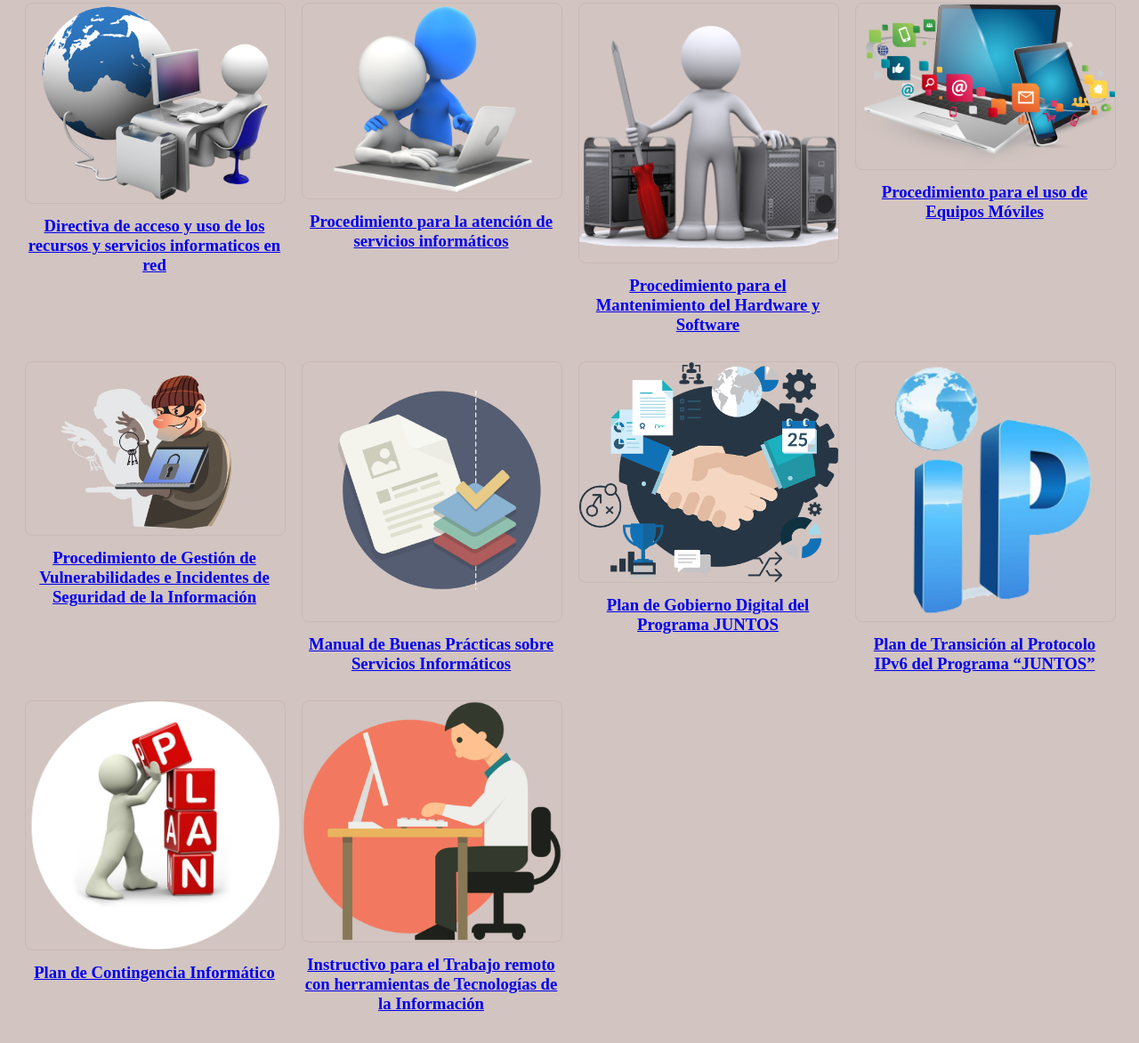
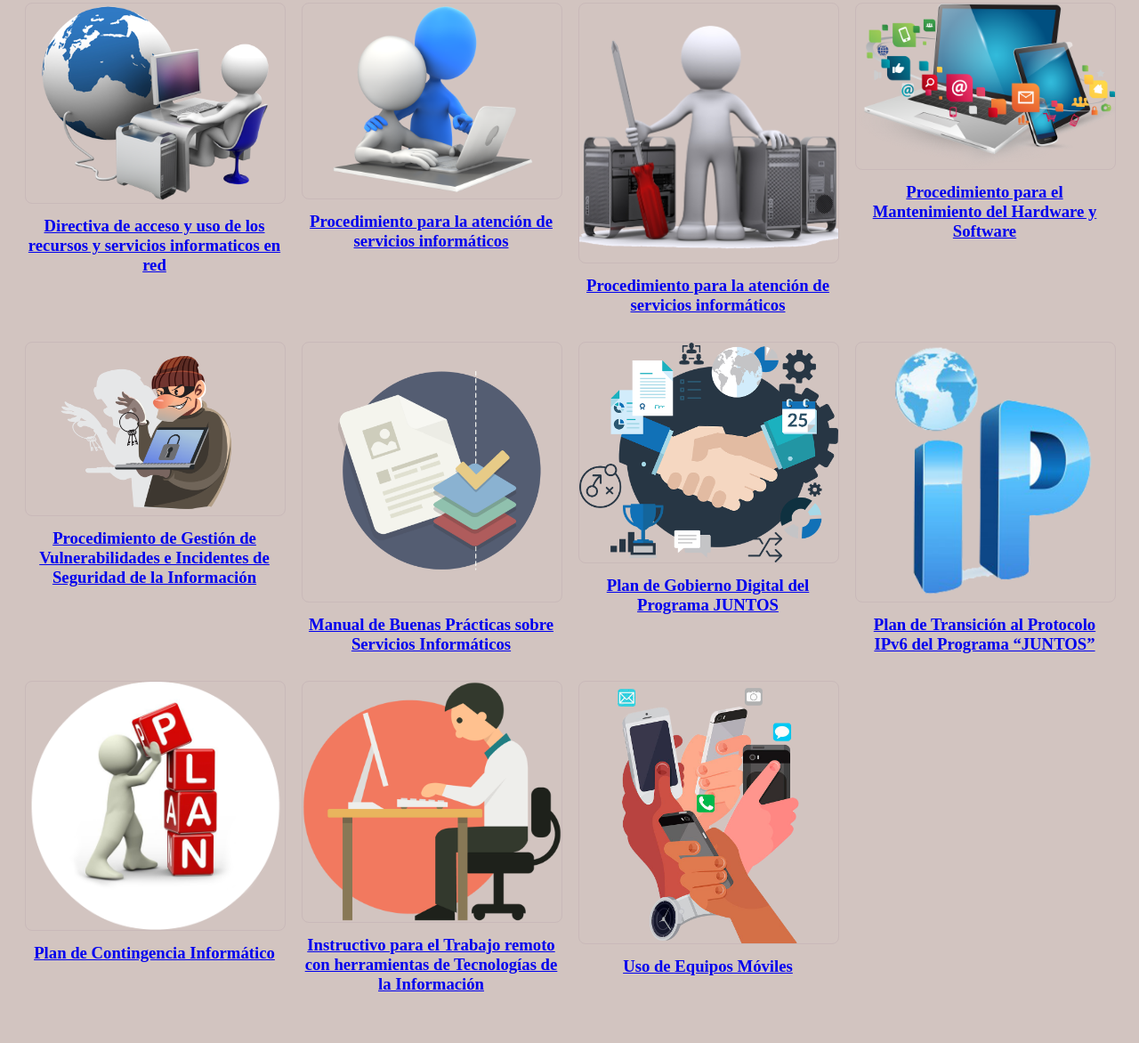
Before and after one commit to UTPUNOJ/DirectivaUTPuno, a plain HTML site: page index.html in a window 1280 px wide. Shown: the part 140-1312 px from the top of the page at 89% size. Drawn offline with Linux system fonts and the light colour scheme.

Commit message:
Add files via upload

```diff
--- a/index.html
+++ b/index.html
@@ -210,12 +210,11 @@
         </a>
     </div>
     <div>
-        <a href="https://dn.juntos.gob.pe/juntospodemos/sgd/DN_SGC/A3_GEST_SIST_TEC_INFORMACION/GESTION_TECNOLOGIAS_INFORMACION/UTI-GTI-P02_V2_063_2021_MantenimHDySW.pdf" target="_blank">
+        <a href="https://cdn.www.gob.pe/uploads/document/file/3546548/informe_evaluaci%C3%B3n_POI_2022_semestre1_UE_Programa%20Juntos.pdf.pdf" target="_blank">
             <img src="imgs/img3.png" alt="Imagen 3">
-            <h3>
-                Procedimiento para el
-                Mantenimiento del Hardware
-                y Software
+            <h3>Procedimiento para la
+                atención de servicios
+                informáticos
             </h3>
         </a>
     </div>
@@ -223,8 +222,9 @@
         <a href="https://dn.juntos.gob.pe/juntospodemos/sgd/DN_SGC/A3_GEST_SIST_TEC_INFORMACION/GESTION_TECNOLOGIAS_INFORMACION/UTI-GTI-P04-V2_150-2020_UsoEquiposMoviles.pdf" target="_blank">
             <img src="imgs/img4.png" alt="Imagen 4">
             <h3>
-                Procedimiento para el uso de
-                Equipos Móviles
+                Procedimiento para el
+                Mantenimiento del Hardware
+                y Software
             </h3>
         </a>
     </div>
@@ -282,6 +282,14 @@
             </h3>
         </a>
     </div>
+    <div>
+        <a href="https://drive.google.com/file/d/1H2JPGIZjbDsDwRQnjBp4m_14AWOONg-d/view?usp=sharing" target="_blank">
+            <img src="imgs/img11.png" alt="Imagen 11">
+            <h3>
+                Uso de Equipos Móviles
+            </h3>
+        </a>
+    </div>
     </div>
 </body>
 </html>
```
Also changed, not shown: imgs/img11.png (added).
